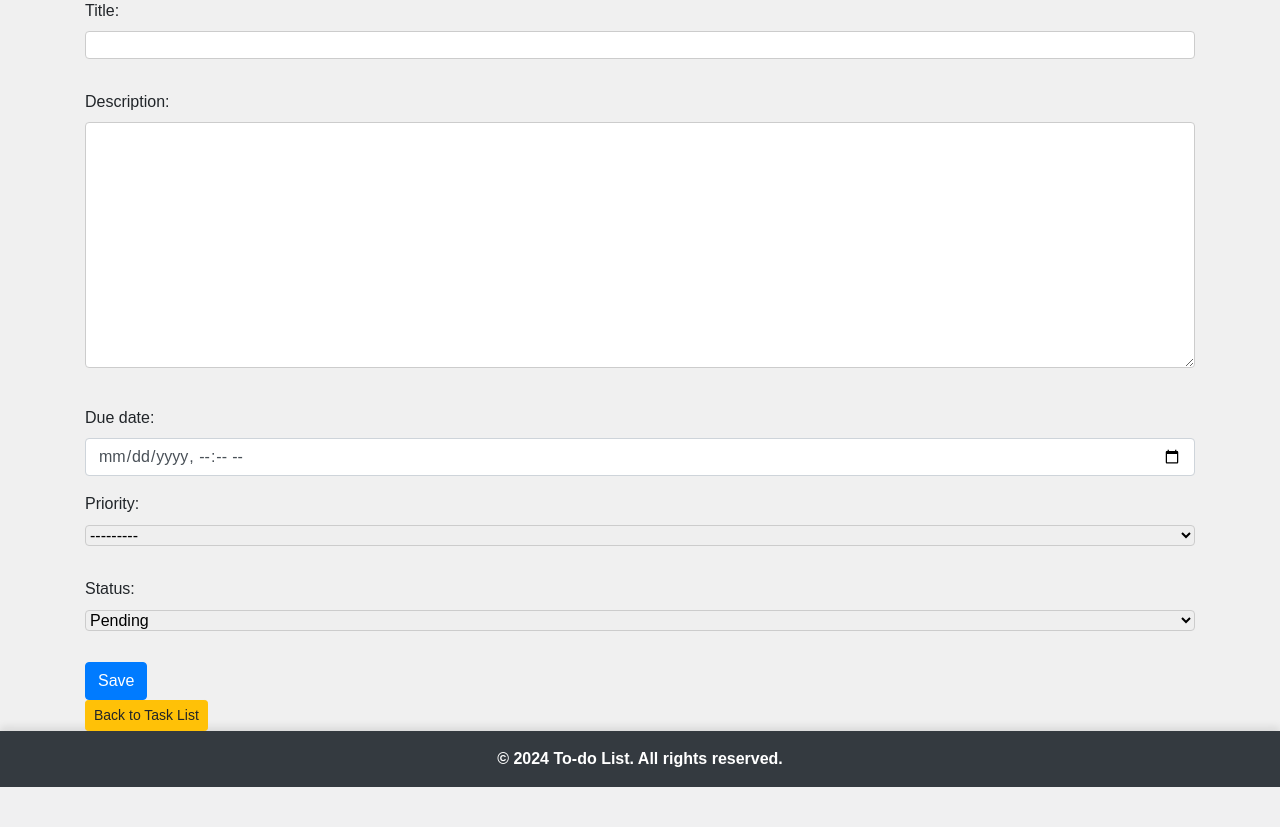
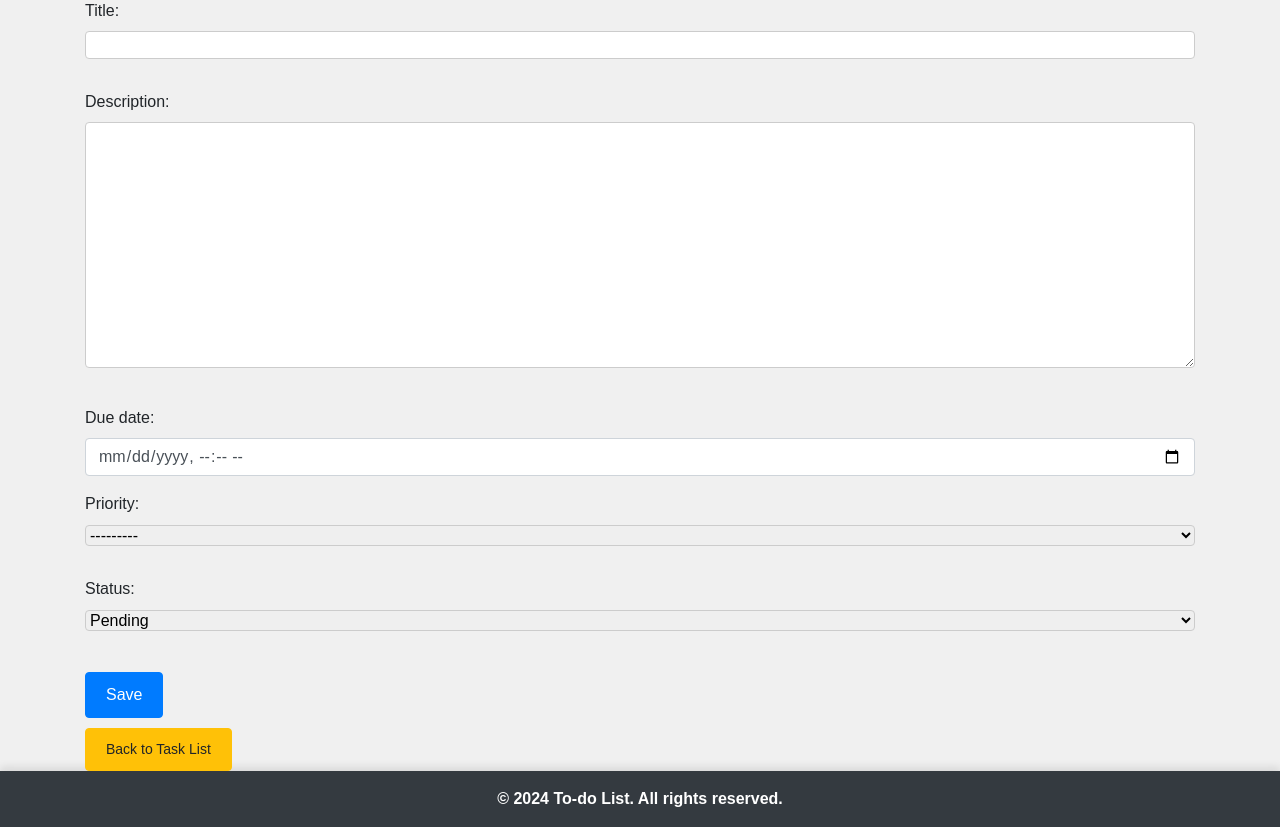
Before and after one commit to Mah-N/to-do-organizer, a Django app: page /tasks/add/ in a window 1280 px wide. Shown: the part 131-958 px from the top of the page. Before the commit the page ends 918 px from the top, so only its background shows below. Run offline with Django 4.2, Linux system fonts and the light colour scheme; a user stored in the database is signed in.

Commit message:
Style the buttons on task form.

```diff
--- a/static/css/style.css
+++ b/static/css/style.css
@@ -266,3 +266,11 @@ nav.navbar {
     border-radius: 4px;
     box-sizing: border-box;
 }
+
+/* Styling for the Save and Back buttons in the task form */
+.task-form-wrapper form button[type="submit"],
+.task-form-wrapper a.btn {
+    padding: 10px 20px;
+    margin-top: 10px;
+    border-radius: 4px;
+}
```
